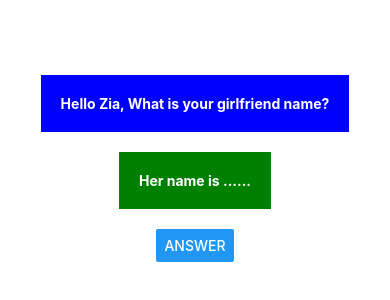
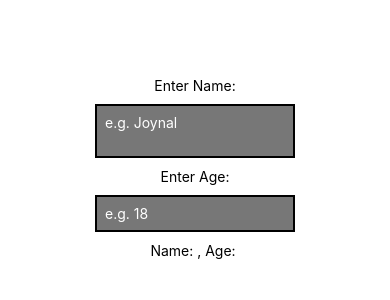
Before and after one commit to joynalam67598/React-Native, a React Native app: screen / in a window 390 px wide. Shown: the part 254-554 px from the top of the page. Built offline with nearby package versions, Linux system fonts and the light colour scheme.

Commit message:
work with input

```diff
--- a/App.js
+++ b/App.js
@@ -1,26 +1,31 @@
 import { StatusBar } from 'expo-status-bar';
 import { useState } from 'react';
-import { Button, StyleSheet, Text, View } from 'react-native';
+import { Button, StyleSheet, Text, TextInput, View } from 'react-native';
 
 export default function App() {
-  const [name, setName] = useState("......");
+  const [name, setName] = useState('');
+  const [age, setAge] = useState('');
 
-  const handelChange = () => {
-    setName("Azisha");
+  const handelChange = (e) => {
+    value = e.target.value;
+
   }
 
   return (
     <View style={styles.container}>
-      <View style={styles.question}>
-        <Text style={styles.text}>Hello Zia, What is your girlfriend name?</Text>
-      </View>
-      <View style={styles.answer}>
-        <Text style={styles.text}>Her name is {name}</Text>
-      </View>
-      <View style={styles.buttonContainer}>
-        <Button title="Answer" onPress={handelChange}  />
-      </View>
-      <StatusBar style="auto" />
+      <Text>Enter Name:</Text>
+      <TextInput style={styles.input}
+        multiline
+        placeholder='e.g. Joynal'
+        name='name'
+        onChangeText={(val) => setName(val)} />
+      <Text>Enter Age:</Text>
+      <TextInput style={styles.input}
+        keyboardType='numeric'
+        placeholder='e.g. 18'
+        name='age'
+        onChangeText={(val) => setAge(val)} />
+      <Text>Name: {name}, Age: {age}</Text>
     </View>
   );
 }
@@ -32,19 +37,19 @@ const styles = StyleSheet.create({
     alignItems: 'center',
     justifyContent: 'center',
   },
-  question: {
-    backgroundColor: 'blue',
-    padding:20,
+  input: {
+    borderWidth:2,
+    backgroundColor: '#777',
+    padding: 8,
+    margin: 10,
+    width: 200,
+    color:'white'
   },
   text: {
     fontWeight:'bold',
     color:'white',
   },
-  answer: {
-    marginTop:20,
-    padding:20,
-    backgroundColor:'green',
-  },
+
   buttonContainer: {
     marginTop:20,
   }
```
